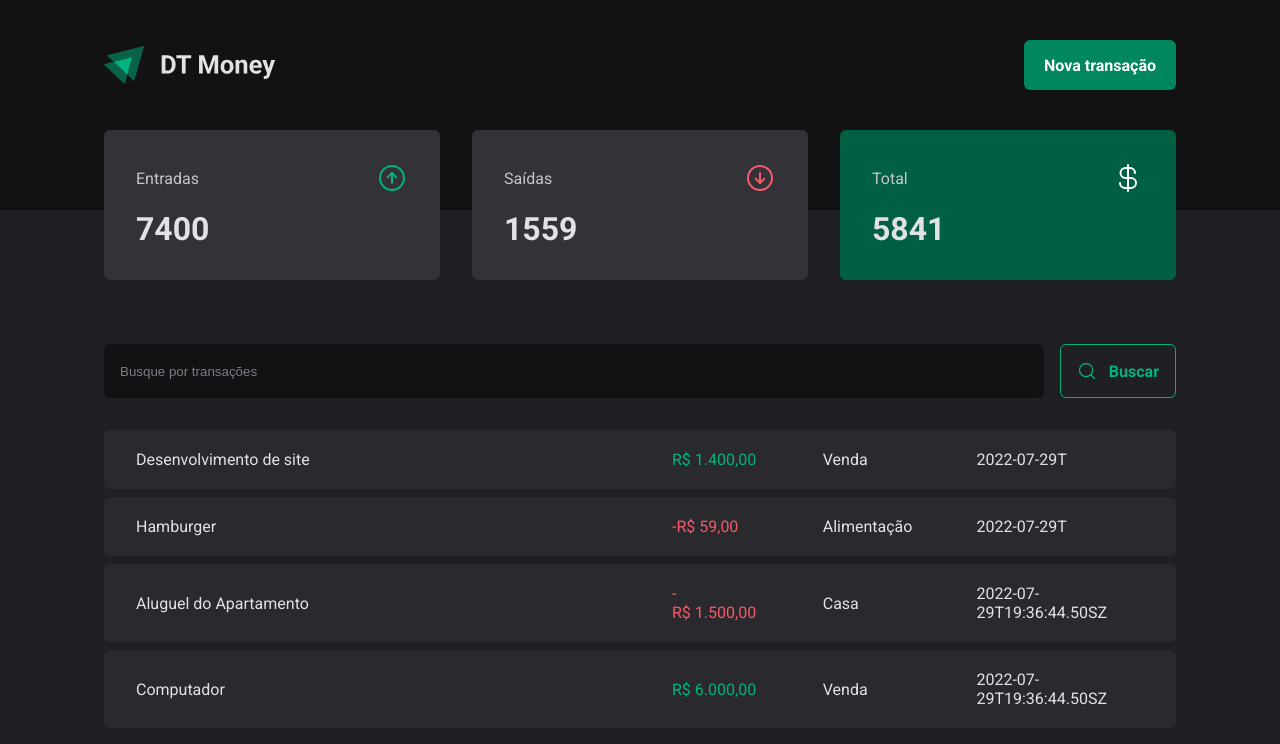
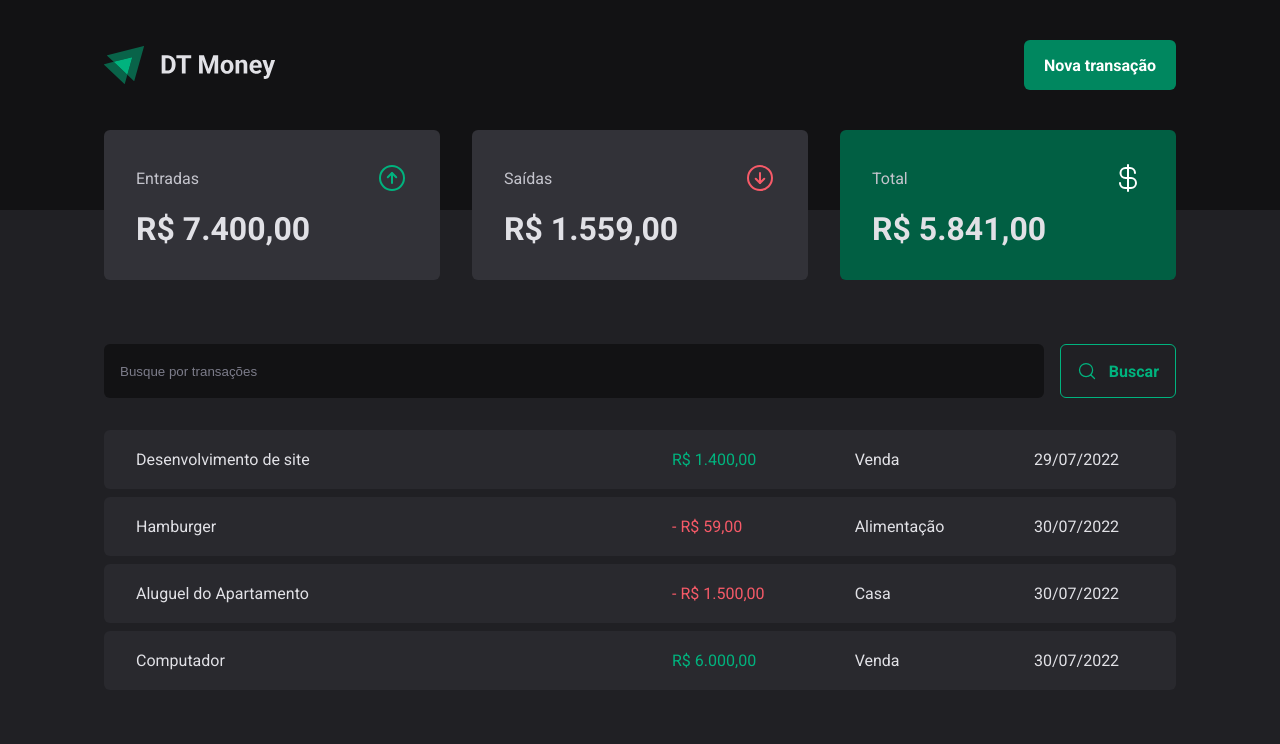
Before and after one commit to NaiaraBorges/dt-money, a React (Vite) app in the folder dt-money/: page / in a window 1280 px wide. Shown: the top 744 px of the page. Built offline with nearby package versions, Linux system fonts and the light colour scheme; data requests are answered from the project's data file.

Commit message:
Formatando valores

```diff
--- a/dt-money/server.json
+++ b/dt-money/server.json
@@ -6,7 +6,7 @@
       "type": "income",
       "category": "Venda",
       "price": 1400,
-      "createAt": "2022-07-29T"
+      "createAt": "2022-07-29T19:24:44.505Z"
 
     },
     {
@@ -15,7 +15,7 @@
       "type": "outcome",
       "category": "Alimentação",
       "price": 59,
-      "createAt": "2022-07-29T"
+      "createAt": "2022-07-30T13:26:57.560Z"
 
     },
     {
@@ -24,7 +24,7 @@
       "type": "outcome",
       "category": "Casa",
       "price": 1500,
-      "createAt": "2022-07-29T19:36:44.50SZ"
+      "createAt": "2022-07-30T13:30:57.560Z"
 
     },
     {
@@ -33,7 +33,7 @@
       "type": "income",
       "category": "Venda",
       "price": 6000,
-      "createAt": "2022-07-29T19:36:44.50SZ"
+      "createAt": "2022-07-30T13:38:57.560Z"
 
     }
 
--- a/dt-money/src/components/Summary/index.tsx
+++ b/dt-money/src/components/Summary/index.tsx
@@ -2,6 +2,7 @@ import { SummaryCard, SummaryContainer } from "./styles";
 import { ArrowCircleDown, ArrowCircleUp, CurrencyDollar } from 'phosphor-react';
 import { useContext } from "react";
 import { TransactionsContext } from "../../contexts/TransactionsContext";
+import { priceFormatter } from "../../utils/formatter";
 
 export function Summary() {
 
@@ -35,7 +36,7 @@ export function Summary() {
         </header>
 
         <strong>
-          {summary.income}
+          {priceFormatter.format(summary.income)}
         </strong>
       </SummaryCard>
 
@@ -45,7 +46,7 @@ export function Summary() {
           <ArrowCircleDown size={32} color="#f75a68" />
         </header>
 
-        <strong>{summary.outcome}</strong>
+        <strong>{priceFormatter.format(summary.outcome)}</strong>
       </SummaryCard>
 
       <SummaryCard variant="green">
@@ -54,7 +55,7 @@ export function Summary() {
           <CurrencyDollar size={32} color="#fff" />
         </header>
 
-        <strong>{summary.total}</strong>
+        <strong>{priceFormatter.format(summary.total)}</strong>
       </SummaryCard>
     </SummaryContainer>
   );
--- a/dt-money/src/pages/Transactions/index.tsx
+++ b/dt-money/src/pages/Transactions/index.tsx
@@ -2,7 +2,7 @@ import { useContext, useEffect, useState } from "react";
 import { Header } from "../../components/Header";
 import { Summary } from "../../components/Summary";
 import { TransactionsContext } from "../../contexts/TransactionsContext";
-import { priceFormatter } from "../../utils/formatter";
+import { dateFormatter, priceFormatter } from "../../utils/formatter";
 import { SearchForm } from "./components/SearchForm";
 import {
   PriceHighLight,
@@ -30,12 +30,12 @@ export function Transactions() {
                 <td width="50%">{transaction.description}</td>
                 <td>
                   <PriceHighLight variant={transaction.type}>
-                    {transaction.type == 'outcome' && '-'}
+                    {transaction.type == 'outcome' && '- '}
                     {priceFormatter.format(transaction.price)}
                   </PriceHighLight>
                 </td>
                 <td>{transaction.category}</td>
-                <td>{transaction.createAt}</td>
+                <td>{dateFormatter.format(new Date(transaction.createAt))}</td>
               </tr>
               )
             })}
```
